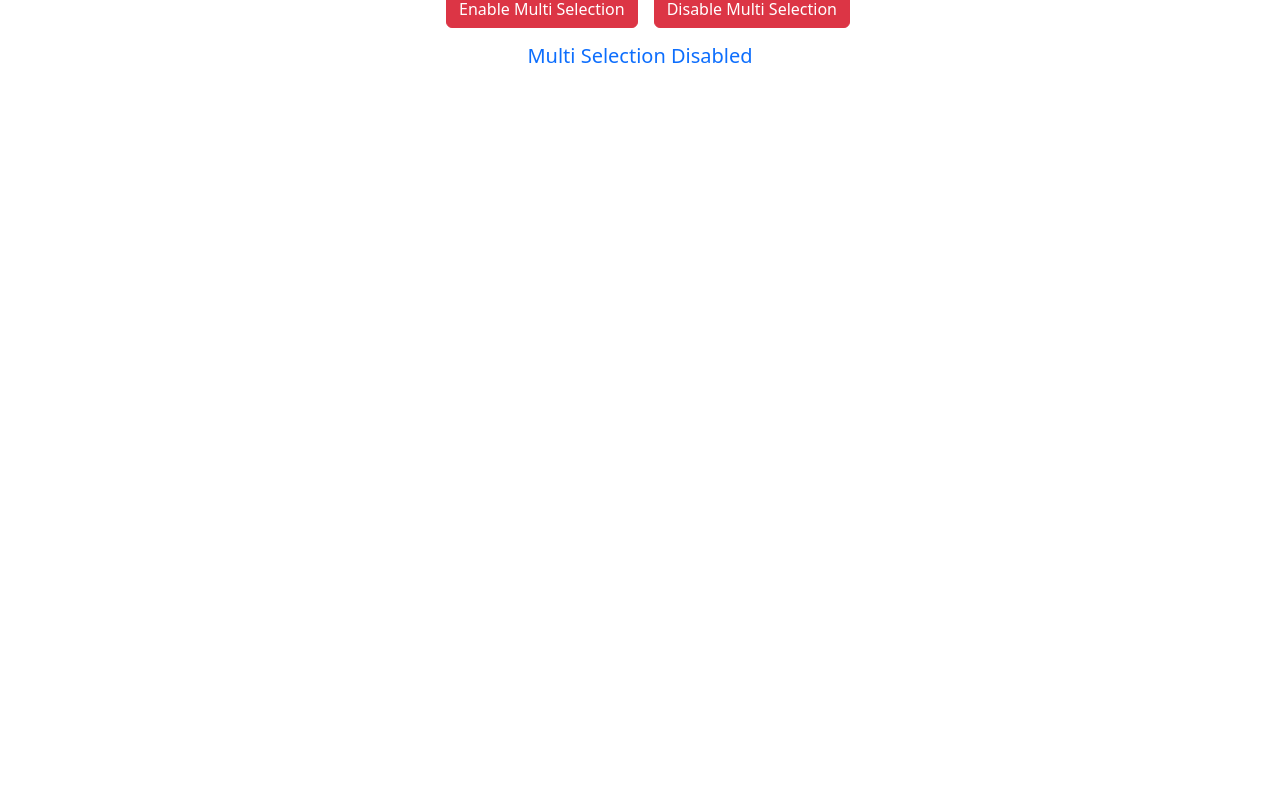
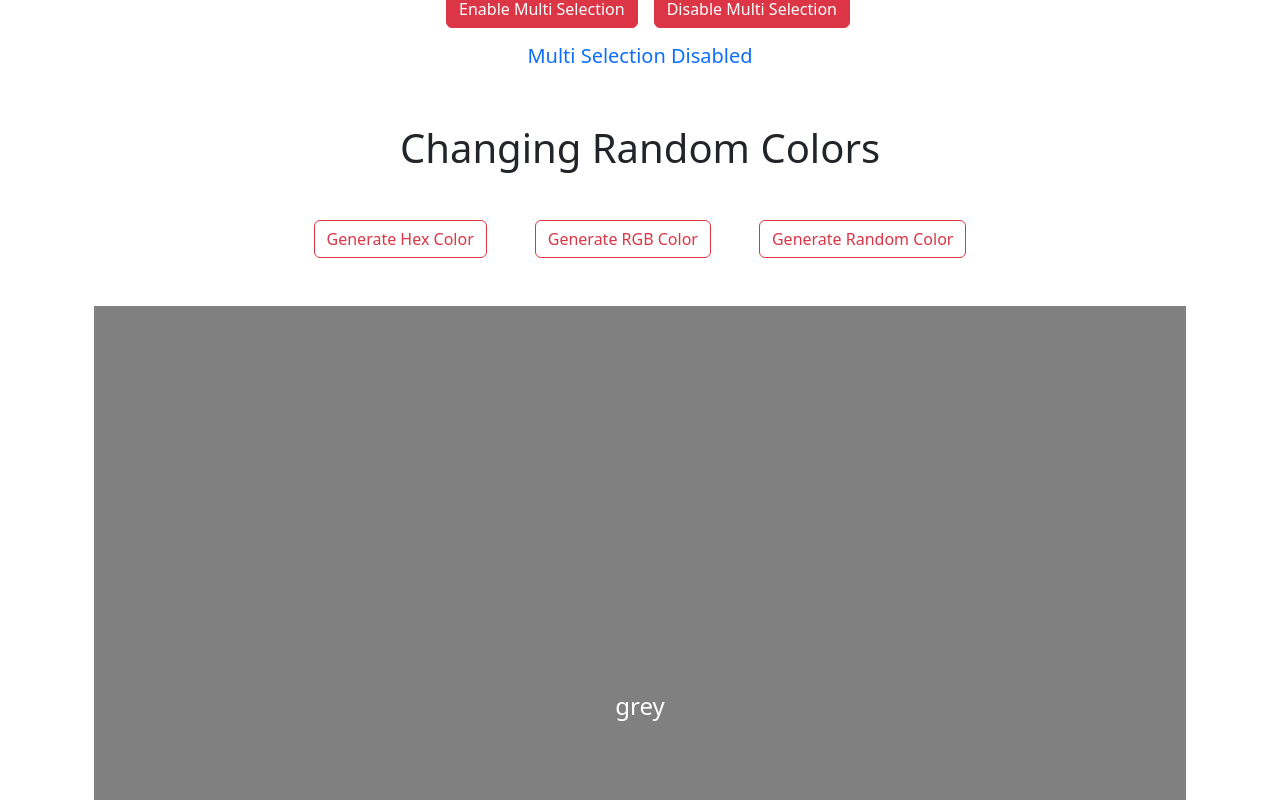
Before and after one commit to Jahnavitalluri01/ReactJs-Projects, a React (Create React App) app: page / in a window 1280 px wide. Shown: the part 640-1440 px from the top of the page. Before the commit the page ends 800 px from the top, so only its background shows below. Built offline with nearby package versions, Linux system fonts and the light colour scheme.

Commit message:
Random Color Generator

```diff
--- a/src/App.js
+++ b/src/App.js
@@ -1,7 +1,7 @@
 import './App.css';
 import Header from './Components/Header/Header';
 import Accordian from './Components/Accordian/Accordian';
-import Maps from './Components/Maps/Maps';
+import Changecolor from './Components/ChangeColor/Changecolor';
 import Nav from 'react-bootstrap/Nav'
 import Navbar from 'react-bootstrap/Navbar'
 import Form from 'react-bootstrap/Form';
@@ -18,6 +18,7 @@ function App() {
       </div>
       <div className='container'>
           <Accordian />
+          <Changecolor />
       </div>
 
 
--- a/src/Components/Accordian/Accordian.jsx
+++ b/src/Components/Accordian/Accordian.jsx
@@ -1,7 +1,7 @@
 import React, { useState } from "react";
 import './Accordian.css'
 
-function List(){
+function Accordian(){
     const data=[{id:'1',question:'First Question',answer:'First Answer'},
     {id:'2',question:'Second Question',answer:'Second Answer'},{id:'3',question:'Third Question',answer:'Third Answer'},
     {id:'4',question:'Fourth Question',answer:'Fourth Answer'}];
@@ -69,4 +69,4 @@ function List(){
         </div>
     )
 }
-export default List
+export default Accordian
--- /dev/null
+++ b/src/Components/ChangeColor/Changecolor.jsx
@@ -0,0 +1,55 @@
+import React, { useState } from "react";
+import './changecolor.css';
+import googleMapReact from "google-map-react";
+
+function Changecolor(){
+    const [colorr,setcolor]=useState('grey')
+    const [type,settype]=useState('')
+
+    function hexcolor(){
+        const hexArray = [0, 1, 2, 3, 4, 5, 6, 7, 8, 9, 'A', 'B', 'C', 'D', 'E', 'F'];
+      let code = "#";
+      for(let i=0; i<6; i++){
+         code += hexArray[Math.floor(Math.random()*16)];
+       }
+ setcolor(code)
+ settype('hex')
+
+    }
+
+function rgbcolor(){
+    var x=Math.floor(Math.random()*256);
+    var y=Math.floor(Math.random()*256);
+    var z=Math.floor(Math.random()*256);
+    var rgb="rgb(";
+    rgb+=x+",";
+    rgb+=y+",";
+    rgb+=z+")";
+    setcolor(rgb)
+    settype('rgb')
+}
+function randomcolor(typee){
+    if(typee==='rgb'){
+        rgbcolor()
+    }
+    else {
+        rgbcolor()
+    }
+
+}
+    return(
+        <div className="container">
+            <h1>Changing Random Colors</h1>
+            <div className="d-flex justify-content-center gap-5 my-5">
+            <button className="btn btn-outline-danger" onClick={hexcolor}>Generate Hex Color</button>
+            <button className="btn btn-outline-danger" onClick={rgbcolor}>Generate RGB Color</button>
+            <button className="btn btn-outline-danger" onClick={()=>randomcolor(type)}>Generate Random Color</button>
+            </div>
+        <div className="d-flex flex-column align-items-center justify-content-center change" style={{backgroundColor:`${colorr}`}}>
+           <h2 className="text-white">{type}</h2>
+           <h4 className="text-white">{colorr}</h4>
+            </div>
+            </div>
+    )
+}
+export default Changecolor
--- /dev/null
+++ b/src/Components/ChangeColor/changecolor.css
@@ -0,0 +1,4 @@
+.change{
+    width: 100%;
+    height: 100vh;
+}
--- a/src/Components/Maps/Maps.jsx
+++ /dev/null
@@ -1,24 +0,0 @@
-import React from "react";
-import './maps.css';
-import googleMapReact from "google-map-react";
-
-function Maps(){
-    const coordinates={lat:0,lon:0}
-    return(
-        <div>
-            <googleMapReact
-            bootstrapURLKeys={{key:'YOUR_API_KEY'}}
-            defaultCenter={coordinates}
-            center={coordinates}
-            defaultZoom={14}
-            margin={[50,50,50,50]}
-            options={''}
-            onChange={''}
-            onChildClick={''}
-            >
-
-            </googleMapReact>
-            </div>
-    )
-}
-export default Maps
```
Also changed, not shown: src/Components/Maps/maps.css (deleted).
